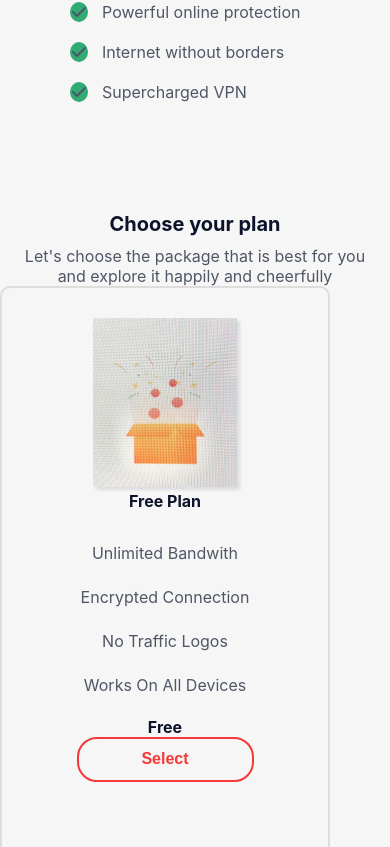
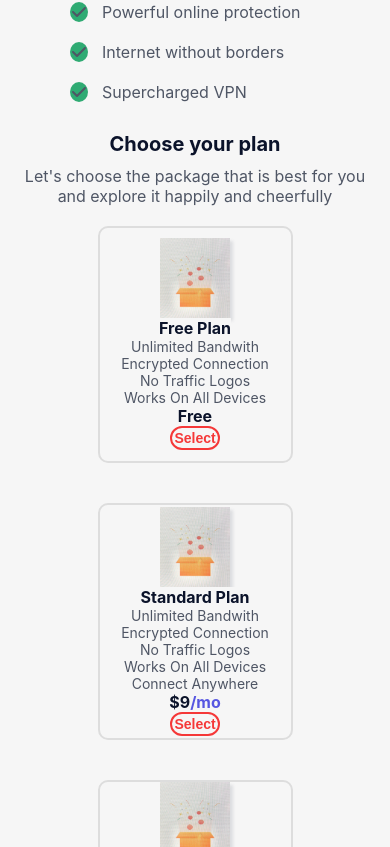
Before and after one commit to Jolanta27/LandingPage-LaslesVPN, a React (Create React App) app: page / in a window 390 px wide. Shown: the part 1357-2204 px from the top of the page. Built offline with nearby package versions, Linux system fonts and the light colour scheme.

Commit message:
added responsive payment section

```diff
--- a/src/components/PaymentSection.jsx
+++ b/src/components/PaymentSection.jsx
@@ -54,7 +54,7 @@ const PaymentSection = () => {
             </p>
             {standardContentFeatures.map((standardContentFeatures, index) => (
             <div className='content-features'>
-            <p key={index}>{standardContentFeatures}</p>
+            <p key={index} className='content-text-f'>{standardContentFeatures}</p>
             </div>
             ))}
             <p className='price'>
--- a/src/components/styles/PaymentSection.css
+++ b/src/components/styles/PaymentSection.css
@@ -1,5 +1,5 @@
     .plan-section {
-        margin: 100px 10px 0px 10px;
+        margin: 20px 10px 0px 10px;
         text-align: center;
     }
     .plan-section h3 {
@@ -13,12 +13,30 @@
         color: rgb(86, 86, 225);
     }
     .fst-box, .scn-box, .trd-box {
-        width: 330px;
-        height: 600px;
+        width: 25%;
         border: 2px solid #DDDDDD;
         border-radius: 10px;
-        padding: 30px 5px 25px 5px;
         text-align: center;
+        display: flex;
+        flex-direction: column;
+        justify-content: center;
+        align-items: center;
+    }
+    .fst-box button, .scn-box button, .trd-box button {
+        border: 2px solid #F53838;
+        border-radius: 20px;
+        color: #F53838;
+        font-weight: bolder;
+        cursor: pointer;
+    }
+    .fst-box button:hover, .scn-box button:hover, .trd-box button:hover {
+        background-color: #F53838;
+        color: white;
+        transition: all 0.5s;
+        border: none;
+    }
+    .choose-boxes div img{
+        box-shadow: 3px 3px 3px #dcdde0;
     }
 @media (max-width: 768px){
     .plan-section h3 {
@@ -29,7 +47,29 @@
         display: flex;
         flex-direction: column;
         align-items: center;
-
+    }
+    .choose-boxes {
+        display: flex;
+        flex-direction: column;
+        align-items: center;
+    }
+    .choose-boxes > div {
+        margin: 20px 0;
+    }
+    .choose-boxes div img {
+        width: 70px;
+        height: 80px;
+    }
+    .fst-box, .scn-box, .trd-box {
+        width: 50%;
+        height: 300px;
+    }
+    .fst-box button, .scn-box button, .trd-box button {
+        padding: 2px;
+        font-size: 14px;
+    }
+    .content-text-f {
+        font-size: 14px;
     }
 }
 @media (min-width: 769px){
@@ -43,37 +83,22 @@
     .choose-boxes {
         display: flex;
         justify-content: space-around;
-        margin-top: 60px;
+        margin-top: 30px;
     }
+    .fst-box, .scn-box, .trd-box {
+        width: 25%;
+        height: 500px;
+        margin-top: 40px;
+    }
+    .choose-boxes div img{
+        width: 140px;
+        height: 160px;
+        margin-bottom: 10px;
+    }
+    .fst-box button, .scn-box button, .trd-box button {
+        padding: 8px 25px;
+        margin-top: 15px;
+        font-size: 16px ;
+    }
+
 }
-
-.choose-boxes div img{
-    width: 144px;
-    height: 169px;
-    box-shadow: 3px 3px 3px #dcdde0;
-}
-.fst-box button, .scn-box button, .trd-box button {
-    border: 2px solid #F53838;
-    border-radius: 20px;
-    width: 177px;
-    height: 45px;
-    color: #F53838;
-    font-size: 16px ;
-    font-weight: bolder;
-    cursor: pointer;
-}
-.fst-box button:hover, .scn-box button:hover, .trd-box button:hover {
-    background-color: #F53838;
-    color: white;
-    transition: all 0.5s;
-    border: none;
-}
-.content-features p:last-child {
-    margin-bottom: 30px;
-}
-.content-features p:first-child {
-    margin-top: 40px;
-}
-.content-features p {
-    line-height: 4px;
-}
```
